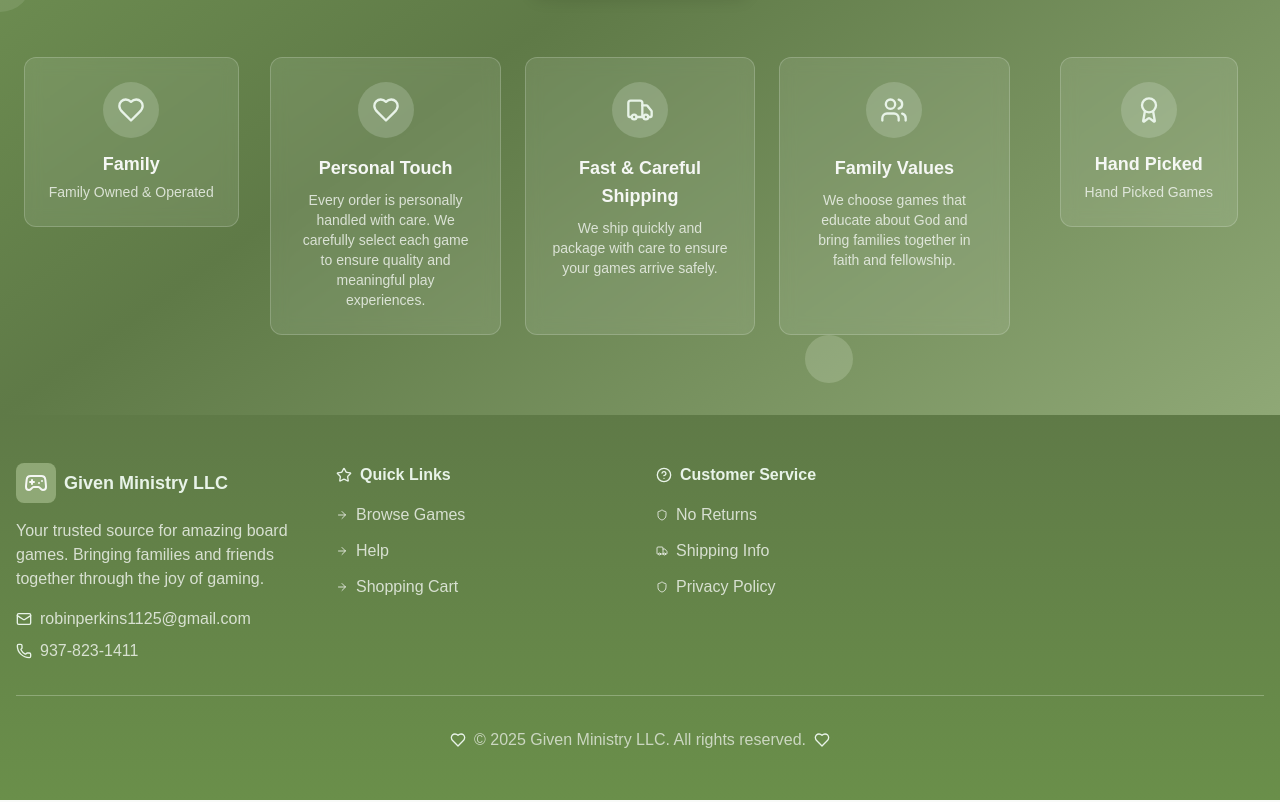
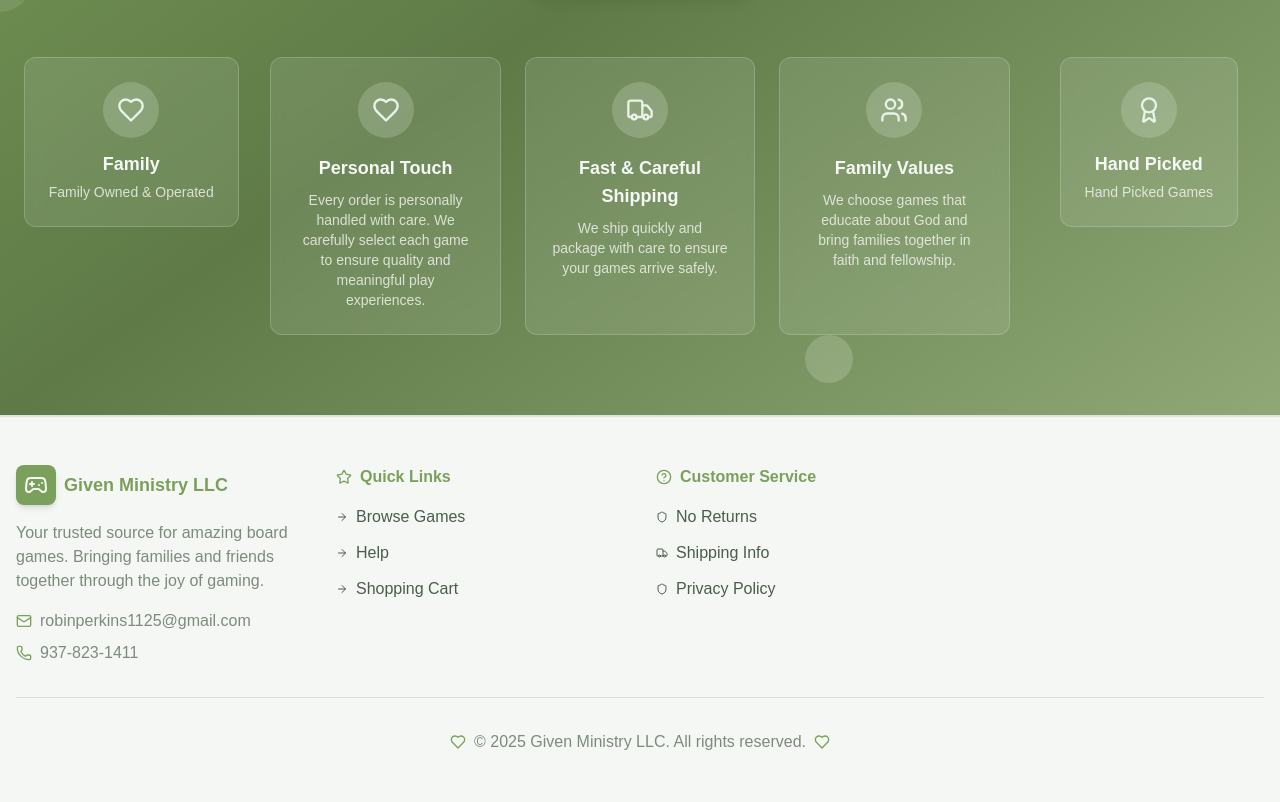
Before and after one commit to givenministryLLC/given-ministry-boardgames, a Next.js app: page / in a window 1280 px wide. Shown: the part 569-1371 px from the top of the page. Built offline with nearby package versions, Linux system fonts and the light colour scheme.

Commit message:
Update Footer styling for improved readability
Revised Footer component colors to use lighter backgrounds and deeper text colors for better contrast and readability. Updated icon and link styles to match new color scheme and added shadow and border for enhanced visual separation.

```diff
--- a/src/components/Footer.tsx
+++ b/src/components/Footer.tsx
@@ -14,27 +14,27 @@
 
 export default function Footer() {
     return (
-        <footer className="bg-gradient-to-b from-forest-prayer to-primary-dark text-warm-cream">
+        <footer className="bg-warm-cream shadow-lg border-t-2 border-sage-green/40">
             <div className="max-w-7xl mx-auto px-4 py-12">
                 <div className="grid grid-cols-1 md:grid-cols-4 gap-8">
                     {/* Enhanced Company Info */}
                     <div className="space-y-4">
                         <div className="flex items-center space-x-2">
-                            <div className="bg-sanctuary-green p-2 rounded-lg">
+                            <div className="bg-primary p-2 rounded-lg shadow-md">
                                 <Gamepad2 className="w-6 h-6 text-warm-cream" />
                             </div>
-                            <h3 className="text-lg font-semibold text-mint-whisper">{companyConfig.name}</h3>
+                            <h3 className="text-lg font-semibold text-primary">{companyConfig.name}</h3>
                         </div>
-                        <p className="text-warm-cream/80 mb-4">
+                        <p className="text-deep-brown/70 mb-4">
                             {companyConfig.description}
                         </p>
                         <div className="space-y-2">
-                            <div className="flex items-center space-x-2 text-warm-cream/80">
-                                <Mail className="w-4 h-4 text-mint-whisper" />
+                            <div className="flex items-center space-x-2 text-deep-brown/70">
+                                <Mail className="w-4 h-4 text-primary" />
                                 <span>{companyConfig.email}</span>
                             </div>
-                            <div className="flex items-center space-x-2 text-warm-cream/80">
-                                <Phone className="w-4 h-4 text-mint-whisper" />
+                            <div className="flex items-center space-x-2 text-deep-brown/70">
+                                <Phone className="w-4 h-4 text-primary" />
                                 <span>{companyConfig.phoneFormatted}</span>
                             </div>
                         </div>
@@ -42,25 +42,25 @@
 
                     {/* Quick Links */}
                     <div>
-                        <h4 className="font-semibold mb-4 text-mint-whisper flex items-center space-x-2">
+                        <h4 className="font-semibold mb-4 text-primary flex items-center space-x-2">
                             <Star className="w-4 h-4" />
                             <span>Quick Links</span>
                         </h4>
                         <ul className="space-y-3">
                             <li>
-                                <Link href="/games" className="flex items-center space-x-2 text-warm-cream/80 hover:text-mint-whisper transition-all duration-200 hover:translate-x-1">
+                                <Link href="/games" className="flex items-center space-x-2 text-deep-brown hover:text-primary transition-all duration-200 hover:translate-x-1">
                                     <ArrowRight className="w-3 h-3" />
                                     <span>Browse Games</span>
                                 </Link>
                             </li>
                             <li>
-                                <Link href="/help" className="flex items-center space-x-2 text-warm-cream/80 hover:text-mint-whisper transition-all duration-200 hover:translate-x-1">
+                                <Link href="/help" className="flex items-center space-x-2 text-deep-brown hover:text-primary transition-all duration-200 hover:translate-x-1">
                                     <ArrowRight className="w-3 h-3" />
                                     <span>Help</span>
                                 </Link>
                             </li>
                             <li>
-                                <Link href="/cart" className="flex items-center space-x-2 text-warm-cream/80 hover:text-mint-whisper transition-all duration-200 hover:translate-x-1">
+                                <Link href="/cart" className="flex items-center space-x-2 text-deep-brown hover:text-primary transition-all duration-200 hover:translate-x-1">
                                     <ArrowRight className="w-3 h-3" />
                                     <span>Shopping Cart</span>
                                 </Link>
@@ -70,25 +70,25 @@
 
                     {/* Customer Service */}
                     <div>
-                        <h4 className="font-semibold mb-4 text-mint-whisper flex items-center space-x-2">
+                        <h4 className="font-semibold mb-4 text-primary flex items-center space-x-2">
                             <HelpCircle className="w-4 h-4" />
                             <span>Customer Service</span>
                         </h4>
                         <ul className="space-y-3">
                             <li>
-                                <Link href="/help#returns" className="flex items-center space-x-2 text-warm-cream/80 hover:text-mint-whisper transition-all duration-200 hover:translate-x-1">
+                                <Link href="/help#returns" className="flex items-center space-x-2 text-deep-brown hover:text-primary transition-all duration-200 hover:translate-x-1">
                                     <Shield className="w-3 h-3" />
                                     <span>No Returns</span>
                                 </Link>
                             </li>
                             <li>
-                                <Link href="/help#shipping" className="flex items-center space-x-2 text-warm-cream/80 hover:text-mint-whisper transition-all duration-200 hover:translate-x-1">
+                                <Link href="/help#shipping" className="flex items-center space-x-2 text-deep-brown hover:text-primary transition-all duration-200 hover:translate-x-1">
                                     <Truck className="w-3 h-3" />
                                     <span>Shipping Info</span>
                                 </Link>
                             </li>
                             <li>
-                                <Link href="/help#privacy" className="flex items-center space-x-2 text-warm-cream/80 hover:text-mint-whisper transition-all duration-200 hover:translate-x-1">
+                                <Link href="/help#privacy" className="flex items-center space-x-2 text-deep-brown hover:text-primary transition-all duration-200 hover:translate-x-1">
                                     <Shield className="w-3 h-3" />
                                     <span>Privacy Policy</span>
                                 </Link>
@@ -99,11 +99,11 @@
                 </div>
 
                 {/* Bottom Bar */}
-                <div className="border-t border-sage-green/50 mt-8 pt-8 text-center text-warm-cream/70">
+                <div className="border-t border-sage-green/50 mt-8 pt-8 text-center text-deep-brown/70">
                     <div className="flex flex-col md:flex-row items-center justify-center space-y-2 md:space-y-0 md:space-x-2">
-                        <Heart className="w-4 h-4 text-mint-whisper" />
+                        <Heart className="w-4 h-4 text-primary" />
                         <p>&copy; {new Date().getFullYear()} {companyConfig.name}. All rights reserved.</p>
-                        <Heart className="w-4 h-4 text-mint-whisper" />
+                        <Heart className="w-4 h-4 text-primary" />
                     </div>
                 </div>
             </div>
```
